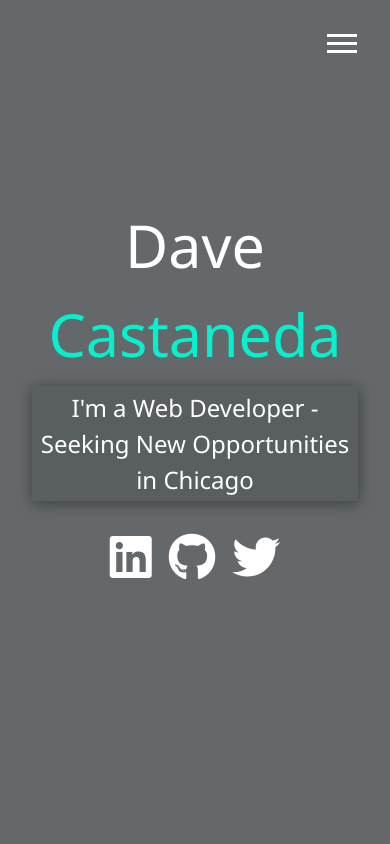
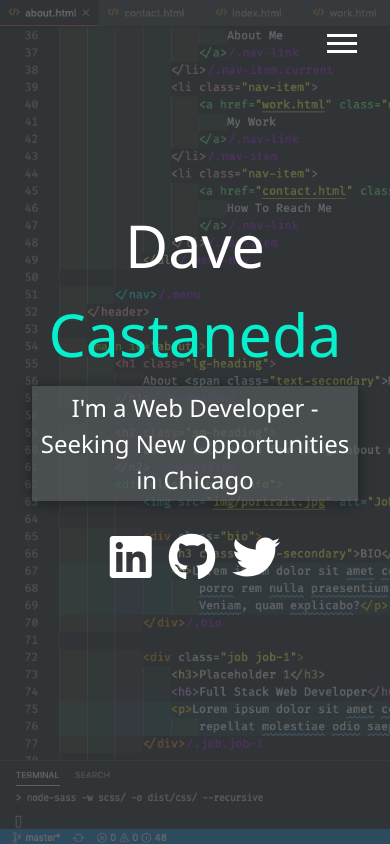
Before and after one commit to davecastaneda/portfolio_page, a website: page dist/index.html in a window 390 px wide. Drawn offline with Linux system fonts and the light colour scheme; the site is published under a folder, as on GitHub Pages, so addresses that start at the root find nothing.

Commit message:
Updated image URLs, and changed some responsiveness Scss to fix menu issue

```diff
--- a/scss/_config.scss
+++ b/scss/_config.scss
@@ -1,10 +1,10 @@
 $primary-color: #3a3e40;
 $secondary-color: #06f0ce;
 $show-home-image: true;
-$home-image: url(/img/background.jpg);
+$home-image: url(../img/background.jpg);
 $background-opacity: 0.78;
-$portrait-full: url(/img/portrait_resize.jpg);
-$portrait-small: url(/img/portrait_small.jpg);
+$portrait-full: url(../img/portrait_resize.jpg);
+$portrait-small: url(../img/portrait_small.jpg);
 
 @mixin easeOut {
   transition: all 0.3s ease-out;
--- a/scss/_menu.scss
+++ b/scss/_menu.scss
@@ -87,9 +87,9 @@
     }
 
     .portrait {
-      background: $portrait-full;
       width: 190px;
       height: 216px;
+      background: $portrait-full;
       border-radius: 50%;
       border: solid 3px $secondary-color;
     }
@@ -122,7 +122,7 @@
 
     &:hover {
       color: $secondary-color;
-      transform: scale(1.4);
+      transform: scale(1.45);
     }
   }
 }
--- a/scss/_responsive_changes.scss
+++ b/scss/_responsive_changes.scss
@@ -71,7 +71,6 @@
 
 @include mediaThree {
   @import "media_Lg";
-
   @import "contact_grid";
 
   .boxes {
@@ -170,7 +169,7 @@
 }
 
 @include mediaSix {
-  @import "media_Lg";
+  // @import "media_Lg";
   @import "contact_flex";
 
   .boxes {
```
Also changed, not shown: dist/css/main.css.
